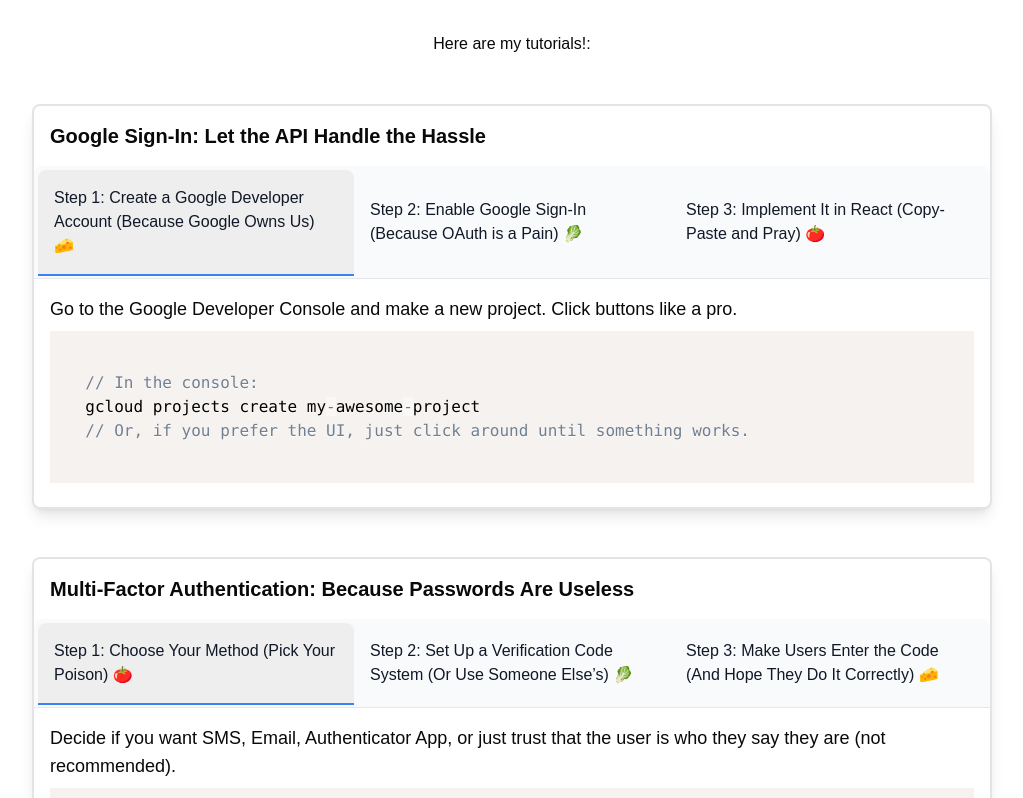
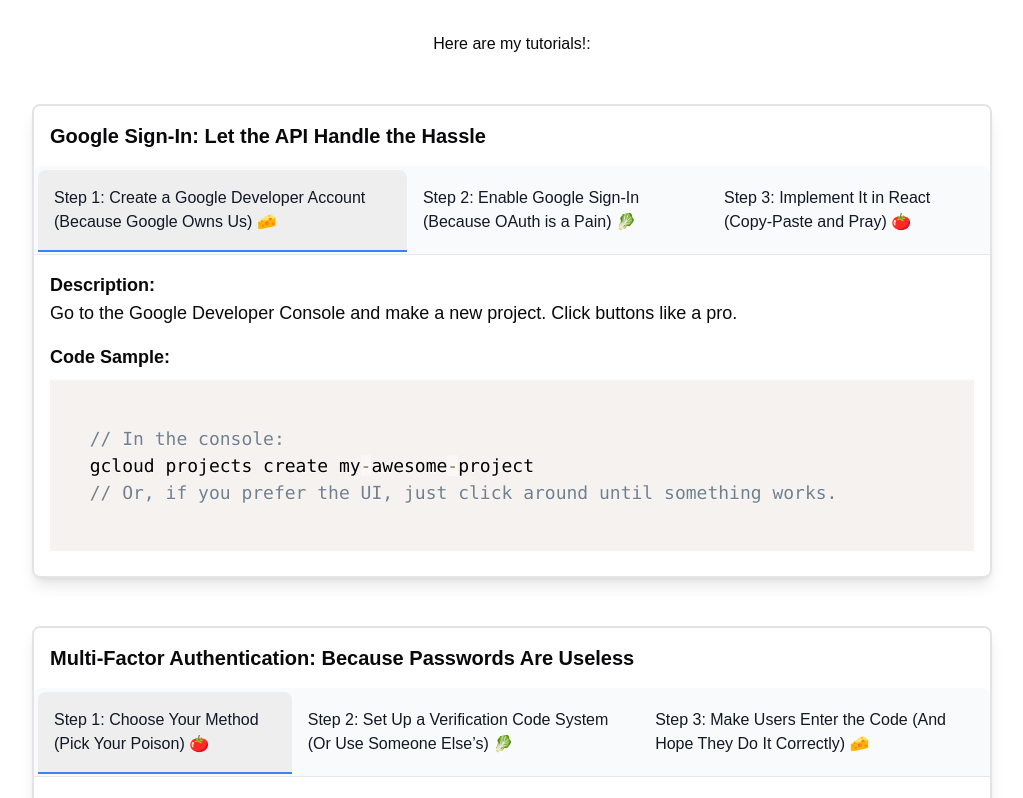
Before and after one commit to aayalapalacin/react-playgroundv2.0, a Next.js app: page / in a window 1280 px wide. Shown: the top 798 px of the page, without its empty margins (160-1183 px from the left). Built offline with nearby package versions, Linux system fonts and the light colour scheme.

Commit message:
added titles for desriptions and code sample

```diff
--- a/src/components/transitionCards.tsx
+++ b/src/components/transitionCards.tsx
@@ -20,9 +20,9 @@
             <nav className="bg-gray-50 p-1 border-b border-gray-200 rounded-t-lg">
                 <ul className="flex w-full">
                     {tutorial ?.steps.map((item, index) => {
-                        console.log("item: ", item)
+
                         return(
-                            <>
+                            <div key={index+"tutorial"}>
                                 <motion.li
                                     key={tutorial.name + index}
                                     initial={false}
@@ -42,7 +42,7 @@
                                     ) : null}
 
                                 </motion.li>
-                            </>
+                            </div>
                         )
                     }
 
@@ -60,12 +60,16 @@
                         transition={{ duration: 0.2 }}
                         className="text-lg"
                     >
-                        {selectedTab.description ? selectedTab.description : "No description available"}
+                        <div className="step-description">
+                            <h1 className=" step-description-title font-bold">Description:</h1>
+                            {selectedTab.description ? selectedTab.description : "No description available"}
+                        </div>
 
+                        <div className="step-code-sample mt-4">
+                            <h1 className=" step-code-sample-title font-bold">Code Sample:</h1>
+                            {selectedTab.codeSample ?  <CodeBlock code={selectedTab.codeSample} /> : "No code sample available"}
+                        </div>
                     </motion.div>
-                    <div>
-                    {selectedTab.codeSample ?  <CodeBlock code={selectedTab.codeSample} /> : "No code sample available"}
-                    </div>
                 </AnimatePresence>
             </main>
         </div>
```
